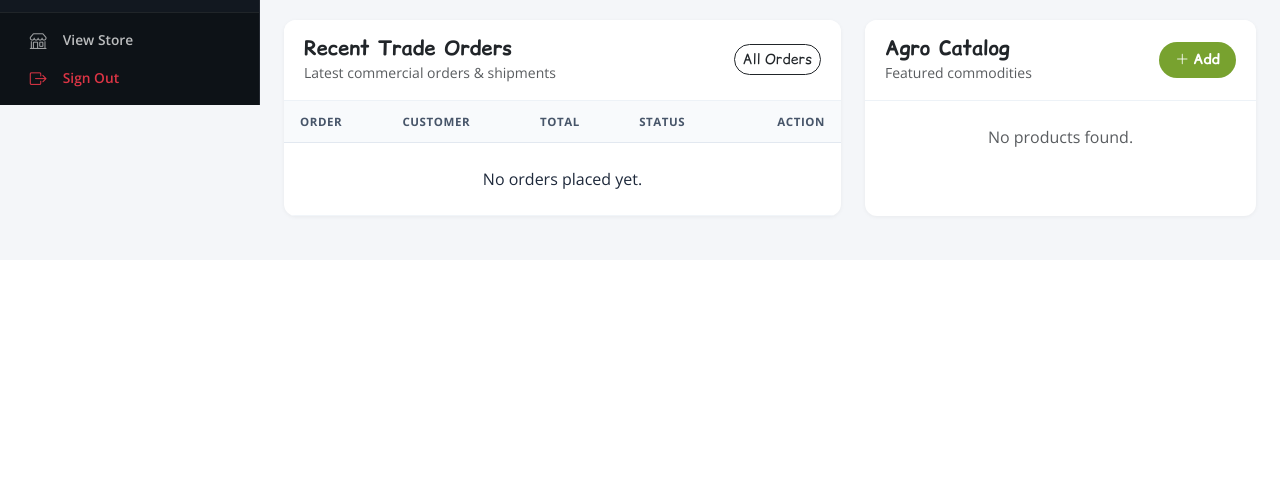
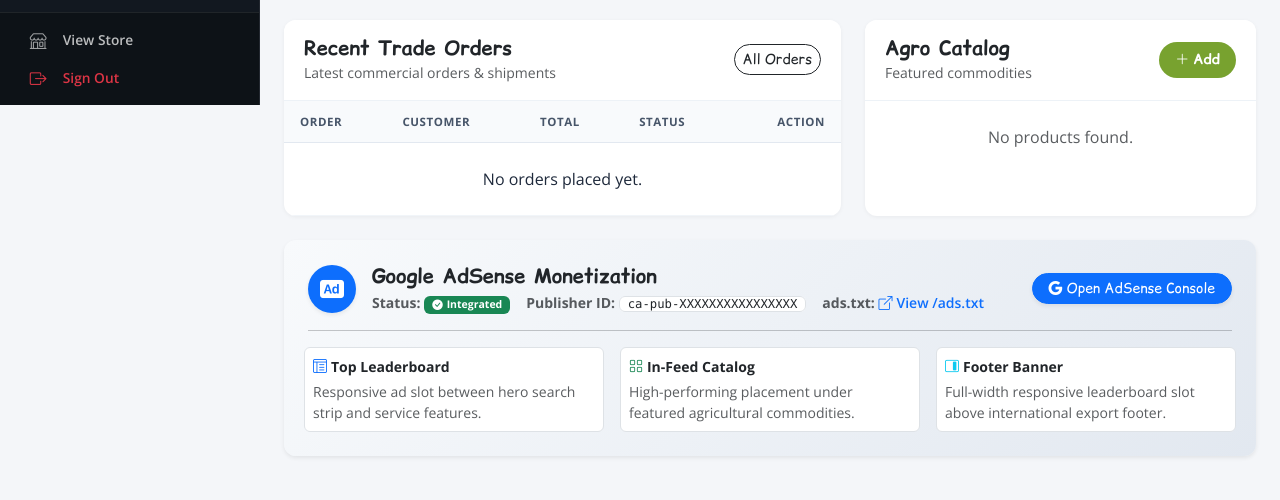
Before and after one commit to BongominRonald/MatroLtd, a Laravel app: page /admin in a window 1280 px wide. Shown: the part 695-1195 px from the top of the page. Before the commit the page ends 914 px from the top, so only its background shows below. Run offline with Laravel 12, Linux system fonts and the light colour scheme; the visitor is signed in with stand-in values (Sample User, id 1); data that the repository does not hold is empty.

Commit message:
feat(adsense): add /ads.txt crawler verification route, file, and admin dashboard status card

```diff
--- /dev/null
+++ b/public/ads.txt
@@ -0,0 +1,3 @@
+# Google AdSense Authorized Digital Sellers (ads.txt)
+# Reference: https://support.google.com/adsense/answer/7532444
+google.com, pub-XXXXXXXXXXXXXXXX, DIRECT, f08c47fec0942fa0
--- a/resources/views/admin/dashboard.blade.php
+++ b/resources/views/admin/dashboard.blade.php
@@ -225,4 +225,66 @@
         </div>
     </div>
 </div>
+
+<!-- Google AdSense Monetization Status & Setup Card -->
+<div class="card admin-card mb-4 border-0 shadow-sm" style="background: linear-gradient(135deg, #f8fafc 0%, #e2e8f0 100%);">
+    <div class="card-body p-4">
+        <div class="d-flex align-items-center justify-content-between flex-wrap gap-3">
+            <div class="d-flex align-items-center gap-3">
+                <div class="rounded-circle p-2 bg-primary text-white d-flex align-items-center justify-content-center shadow-sm" style="width: 48px; height: 48px;">
+                    <i class="bi bi-badge-ad-fill fs-4"></i>
+                </div>
+                <div>
+                    <h5 class="fw-bold mb-1 text-dark">Google AdSense Monetization</h5>
+                    <div class="small text-muted d-flex flex-wrap align-items-center gap-3">
+                        <span>
+                            <strong>Status:</strong>
+                            @if(config('services.adsense.enabled', true))
+                                <span class="badge bg-success text-white px-2 py-0.5"><i class="bi bi-check-circle-fill me-1"></i>Integrated</span>
+                            @else
+                                <span class="badge bg-secondary text-white px-2 py-0.5">Disabled</span>
+                            @endif
+                        </span>
+                        <span>
+                            <strong>Publisher ID:</strong>
+                            <code class="bg-white px-2 py-0.5 rounded border text-dark">{{ config('services.adsense.client_id', 'ca-pub-XXXXXXXXXXXXXXXX') }}</code>
+                        </span>
+                        <span>
+                            <strong>ads.txt:</strong>
+                            <a href="{{ url('/ads.txt') }}" target="_blank" class="text-primary text-decoration-none fw-semibold">
+                                <i class="bi bi-box-arrow-up-right me-1"></i>View /ads.txt
+                            </a>
+                        </span>
+                    </div>
+                </div>
+            </div>
+            <div class="d-flex align-items-center gap-2">
+                <a href="https://adsense.google.com/" target="_blank" rel="noopener noreferrer" class="btn btn-sm btn-primary rounded-pill px-3 shadow-sm">
+                    <i class="bi bi-google me-1"></i>Open AdSense Console
+                </a>
+            </div>
+        </div>
+        <hr class="my-3 opacity-25">
+        <div class="row g-3 small">
+            <div class="col-md-4">
+                <div class="p-2 bg-white rounded border">
+                    <div class="fw-bold text-dark mb-1"><i class="bi bi-layout-text-window-reverse text-primary me-1"></i>Top Leaderboard</div>
+                    <div class="text-muted">Responsive ad slot between hero search strip and service features.</div>
+                </div>
+            </div>
+            <div class="col-md-4">
+                <div class="p-2 bg-white rounded border">
+                    <div class="fw-bold text-dark mb-1"><i class="bi bi-grid text-success me-1"></i>In-Feed Catalog</div>
+                    <div class="text-muted">High-performing placement under featured agricultural commodities.</div>
+                </div>
+            </div>
+            <div class="col-md-4">
+                <div class="p-2 bg-white rounded border">
+                    <div class="fw-bold text-dark mb-1"><i class="bi bi-layout-sidebar-inset-reverse text-info me-1"></i>Footer Banner</div>
+                    <div class="text-muted">Full-width responsive leaderboard slot above international export footer.</div>
+                </div>
+            </div>
+        </div>
+    </div>
+</div>
 @endsection
--- a/routes/web.php
+++ b/routes/web.php
@@ -92,6 +92,21 @@ Route::get('/robots.txt', function () {
         'Content-Type' => 'text/plain; charset=utf-8',
     ]);
 })->name('robots');
+
+// Dynamic ads.txt for Google AdSense Crawler Verification & Authorized Sellers
+Route::get('/ads.txt', function () {
+    $rawPublisherId = config('services.adsense.client_id', env('GOOGLE_ADSENSE_CLIENT_ID', 'ca-pub-XXXXXXXXXXXXXXXX'));
+    $pubId = preg_replace('/^ca-/', '', trim($rawPublisherId));
+    $lines = [
+        '# Google AdSense Authorized Digital Sellers (ads.txt)',
+        '# Reference: https://support.google.com/adsense/answer/7532444',
+        "google.com, {$pubId}, DIRECT, f08c47fec0942fa0",
+    ];
+
+    return response(implode("\n", $lines)."\n", 200, [
+        'Content-Type' => 'text/plain; charset=utf-8',
+    ]);
+})->name('ads.txt');
 
 // Dynamic XML Sitemap (with Google Image Sitemap extension for Commodity Products)
 Route::get('/sitemap.xml', function () {
```
Also changed, not shown: tests/Feature/ExampleTest.php (+9 -0 lines).
